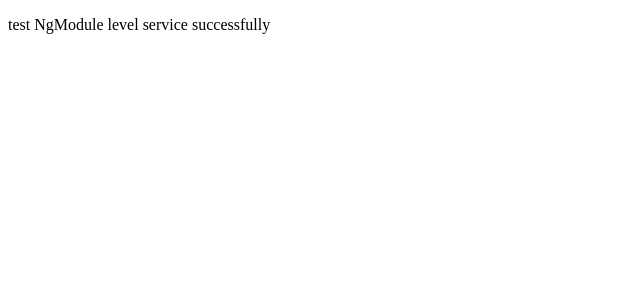
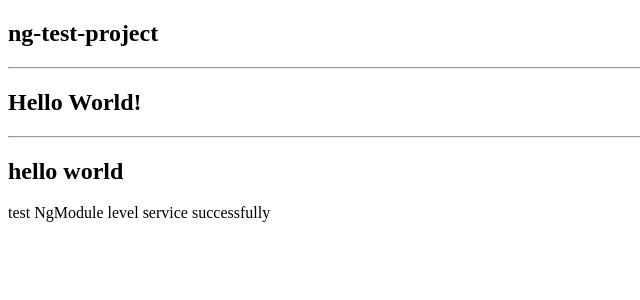
Before and after one commit to carolineF/ng-test-project, an Angular app: page / in a window 1280 px wide. Shown: the top 300 px of the page, without its empty margins (0-640 px from the left). Built offline with nearby package versions, Linux system fonts and the light colour scheme.

Commit message:
add service

```diff
--- a/src/app/app.component.html
+++ b/src/app/app.component.html
@@ -1,2 +1,8 @@
+<h2>{{ title }}</h2>
+<hr/>
+<h2>{{ title1 | helloWorld }}</h2>
+<hr/>
+<h2>{{ title2 }}</h2>
+
 <p>{{ log }}</p>
 <!-- <user-list></user-list> -->
--- a/src/app/app.component.ts
+++ b/src/app/app.component.ts
@@ -1,5 +1,6 @@
 import { Component } from '@angular/core';
 import { LoggerService } from './logger.service';
+import { HelloWorldService } from './hello-world.service';
 
 @Component({
   selector: 'app-root',
@@ -8,10 +9,12 @@ import { LoggerService } from './logger.service';
 })
 export class AppComponent {
   title = 'ng-test-project';
+  title1 = 'I am not hello world';
+  title2 = this.title1;
   log: string = '';
 
-  constructor(private loggerService: LoggerService) {
-
+  constructor(private loggerService: LoggerService, private helloWorldService: HelloWorldService) {
+    this.title2 = helloWorldService.getHelloWorld();
   }
 
   ngOnInit() {
--- a/src/app/app.module.ts
+++ b/src/app/app.module.ts
@@ -6,10 +6,12 @@ import { AppRoutingModule } from './app-routing.module';
 import { AppComponent } from './app.component';
 import { UserListComponent } from './user-list/user-list.component';
 import { HeroDetailModule } from './hero-detail/hero-detail.module';
+import { HelloWorldPipe } from './hello-world.pipe';
 
 @NgModule({
   declarations: [
-    AppComponent
+    AppComponent,
+    HelloWorldPipe
   ],
   imports: [
     BrowserModule,
--- /dev/null
+++ b/src/app/hello-world.pipe.ts
@@ -0,0 +1,12 @@
+import { Pipe, PipeTransform } from '@angular/core';
+
+@Pipe({
+  name: 'helloWorld'
+})
+export class HelloWorldPipe implements PipeTransform {
+
+  transform(value: unknown, ...args: unknown[]): unknown {
+    return 'Hello World!';
+  }
+
+}
--- /dev/null
+++ b/src/app/hello-world.service.ts
@@ -0,0 +1,13 @@
+import { Injectable } from '@angular/core';
+
+@Injectable({
+  providedIn: 'root'
+})
+export class HelloWorldService {
+
+  constructor() { }
+
+  getHelloWorld() {
+    return 'hello world'
+  }
+}
```
Also changed, not shown: 2 other files (tests, documents, lock files or other folders).
